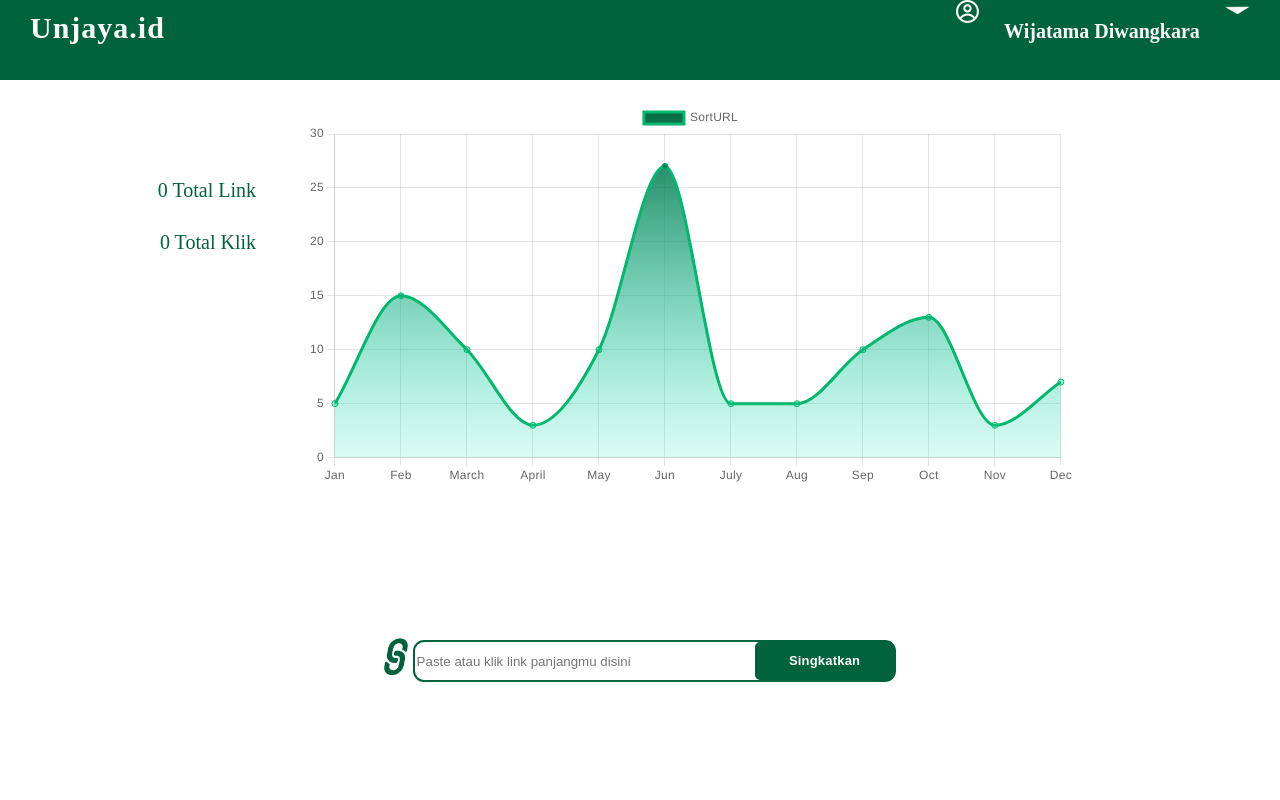
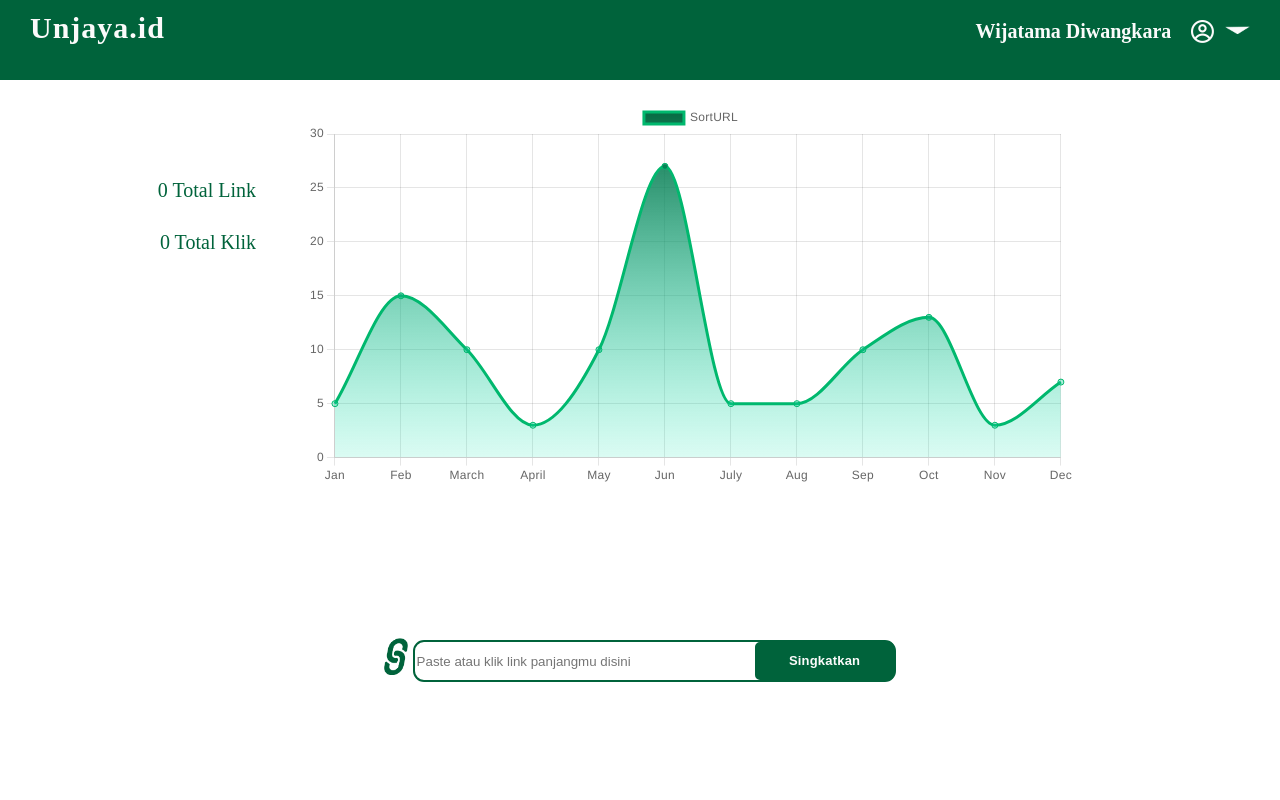
Before and after one commit to SokKanaTorajd/fe-unjaya-short-url, a Next.js app: page /dashboard in a window 1280 px wide. Shown: the top 800 px of the page. Built offline with nearby package versions, Linux system fonts and the light colour scheme.

Commit message:
edit header

```diff
--- a/components/Header2.js
+++ b/components/Header2.js
@@ -20,14 +20,16 @@ function Header2(){
               <h1>Unjaya.id</h1>
             </div>
             <div className="headernya">
-                <div className="akun">
-                  <Image src="/Group.png" alt="akun" width={23} height={23}/>
-                </div>
                 <div className="dashb">
                   <h2>Wijatama Diwangkara</h2>
                 </div>
-                <div className="poly" onClick={userbin}>
-                  <Image src="/polygon.png" alt="poly" width={25} height={8}/>
+                <div className="akunInfo">
+                  <div className="akun">
+                    <Image src="/Group.png" alt="akun" width={23} height={23}/>
+                  </div>
+                  <div className="poly" onClick={userbin}>
+                    <Image src="/polygon.png" alt="poly" width={25} height={8}/>
+                  </div>
                 </div>
             </div>
         </div>
```
